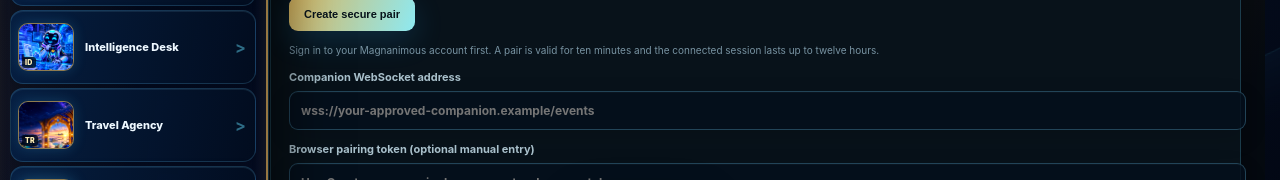
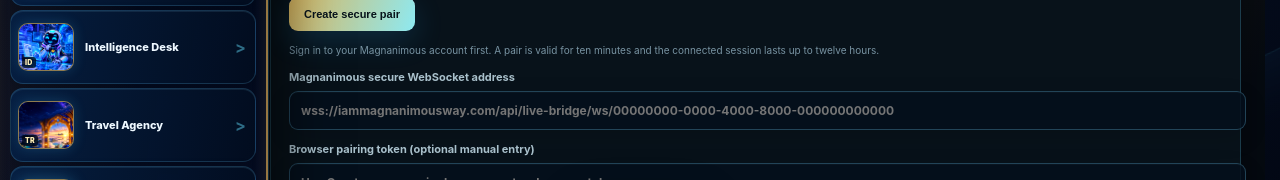
Before and after one commit to IAMGodmatters/IAMMagnanimousway.js, a Next.js app in the folder frontend/: page /tiktok-live/bridge in a window 1280 px wide. Shown: the part 561-741 px from the top of the page. Built offline with nearby package versions, Linux system fonts and the light colour scheme; no server answers.

Commit message:
Show only the official Magnanimous bridge address in pairing UI

```diff
--- a/frontend/app/tiktok-live/bridge/page.tsx
+++ b/frontend/app/tiktok-live/bridge/page.tsx
@@ -146,8 +146,8 @@ export default function LiveEventBridgePage() {
         <div className="panelHead"><div><small>01 • PAIR YOUR COMPANION</small><h2>Secure connection</h2></div><span className={connected?'online':'offline'}>{status.toUpperCase()}</span></div>
         <button onClick={createPair} disabled={pairBusy}>{pairBusy?'Creating secure pair…':'Create secure pair'}</button>
         <p className="hint">Sign in to your Magnanimous account first. A pair is valid for ten minutes and the connected session lasts up to twelve hours.</p>
-        <label>Companion WebSocket address
-          <input value={endpoint} onChange={e=>setEndpoint(e.target.value)} placeholder="wss://your-approved-companion.example/events" autoComplete="off" />
+        <label>Magnanimous secure WebSocket address
+          <input value={endpoint} onChange={e=>setEndpoint(e.target.value)} placeholder="wss://iammagnanimousway.com/api/live-bridge/ws/00000000-0000-4000-8000-000000000000" autoComplete="off" />
         </label>
         <label>Browser pairing token (optional manual entry)
           <input value={pairingToken} onChange={e=>setPairingToken(e.target.value)} type="password" placeholder="Use Create secure pair above or paste a browser token" autoComplete="new-password" />
```
